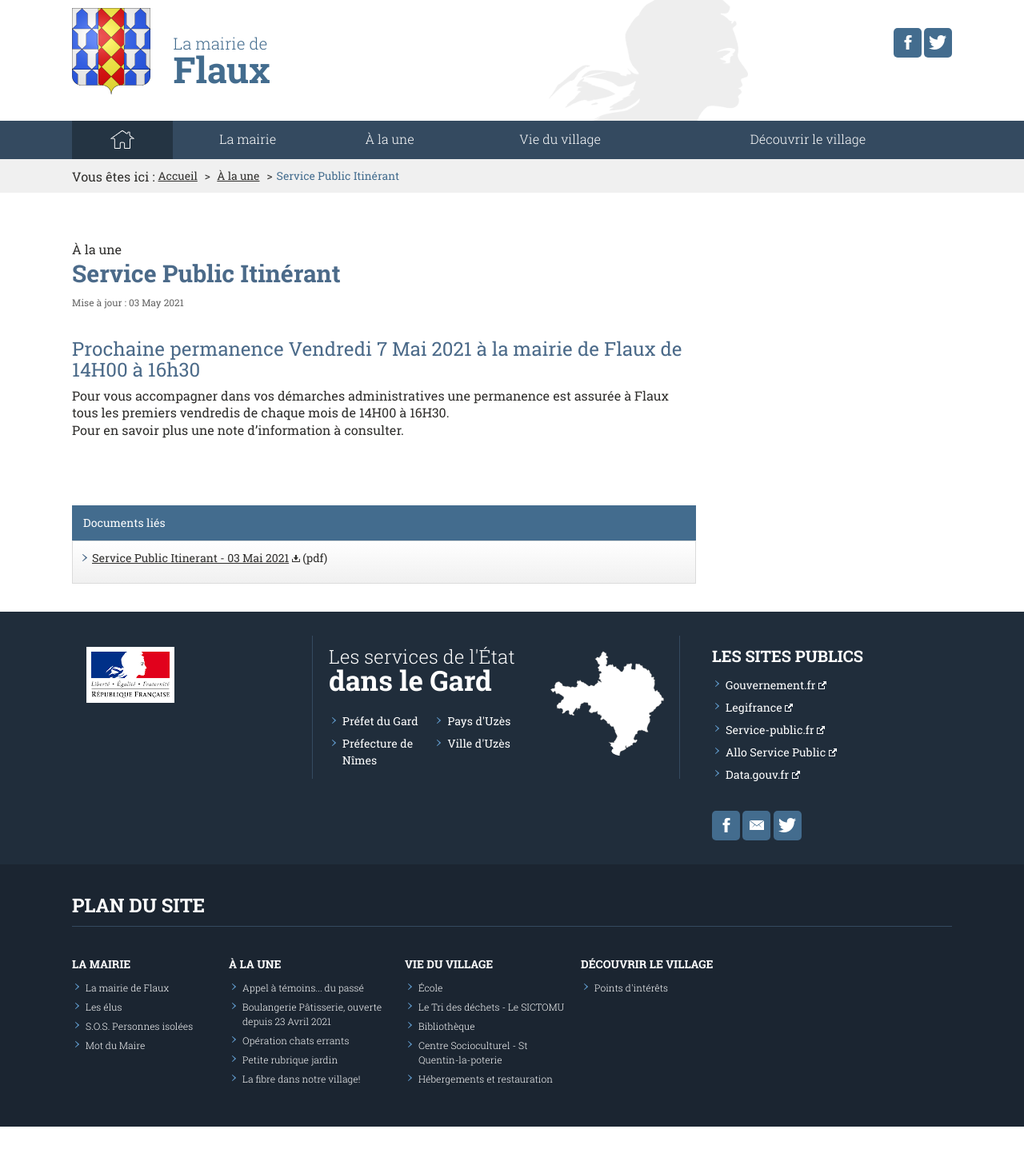
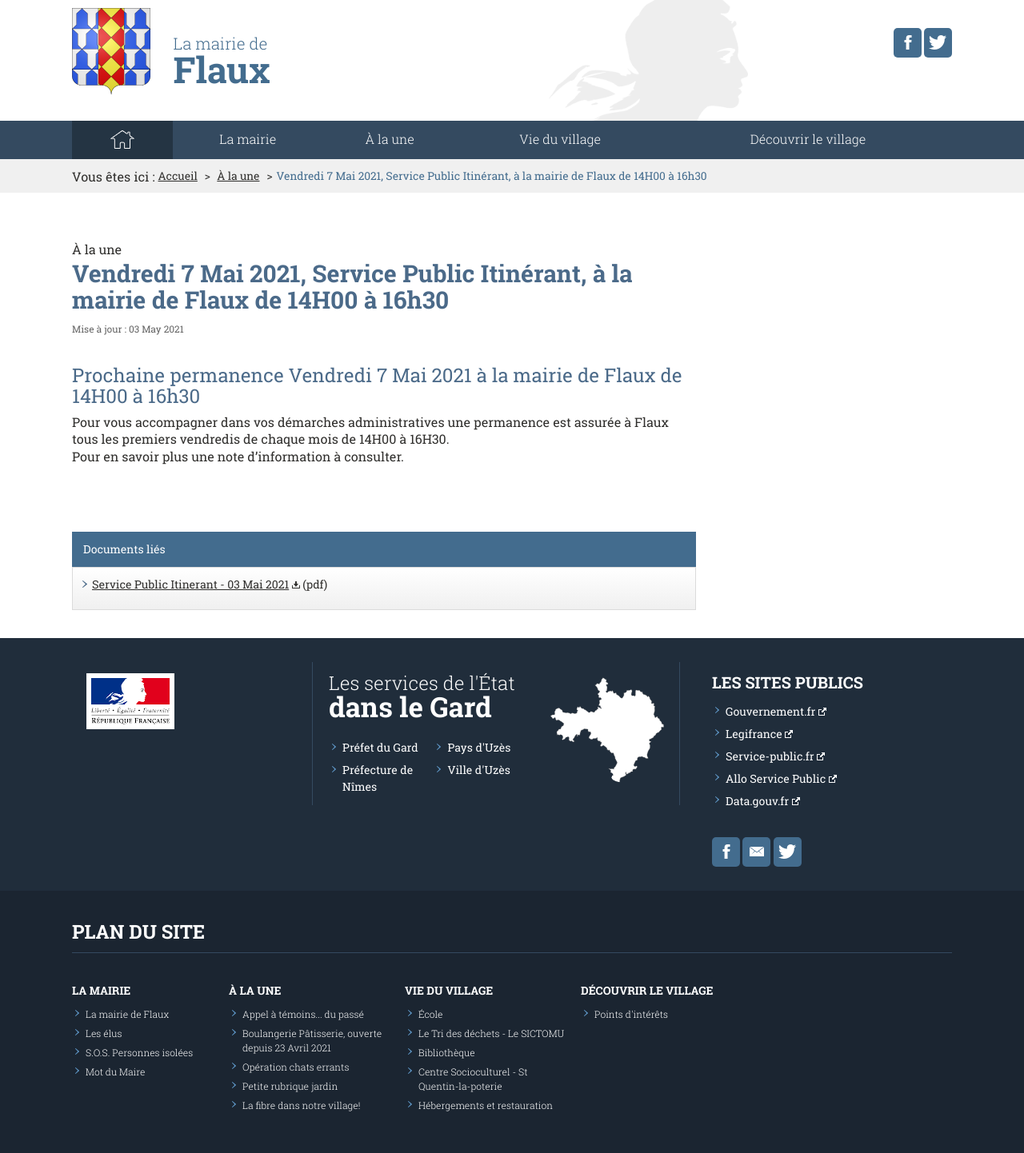
Before and after one commit to Flaux-Village/flaux-village.github.io, a Jekyll site: the page built from _actualites/servicepublicitinerant.md, in a window 1280 px wide. Shown: the whole page at 80% size. Built offline with Jekyll 4.4.1, drawn with Linux system fonts in a browser that asks for light colours; before the commit the page ends 1409 px from its top, so only the background shows below that.

Commit message:
Update servicepublicitinerant.md

```diff
--- a/_actualites/servicepublicitinerant.md
+++ b/_actualites/servicepublicitinerant.md
@@ -1,9 +1,9 @@
 ---
 layout: page
-titre: Actualités | Vendredi 7 Mai 2021, Service Public Itinérant, à la mairie de Flaux de 14H00 à 16h30
+titre: Actualités | Service Public Itinérant
 description: Portail du village de Flaux
 keywords: mairie, commune, flaux, gard, actualités
-titre_page: Service Public Itinérant
+titre_page: Vendredi 7 Mai 2021, Service Public Itinérant, à la mairie de Flaux de 14H00 à 16h30
 section: À la une
 addresse_section: /actualites.html
 date_texte: 03 May 2021
@@ -11,8 +11,8 @@ date: 2020-05-03
 illustration:
 description_illustration:
 introduction:
+
 documents:
-
 - fiche: Service Public Itinerant
   date_texte: 03 Mai 2021
   addresse: /assets/documents/servicepublicitinerant.pdf
```
